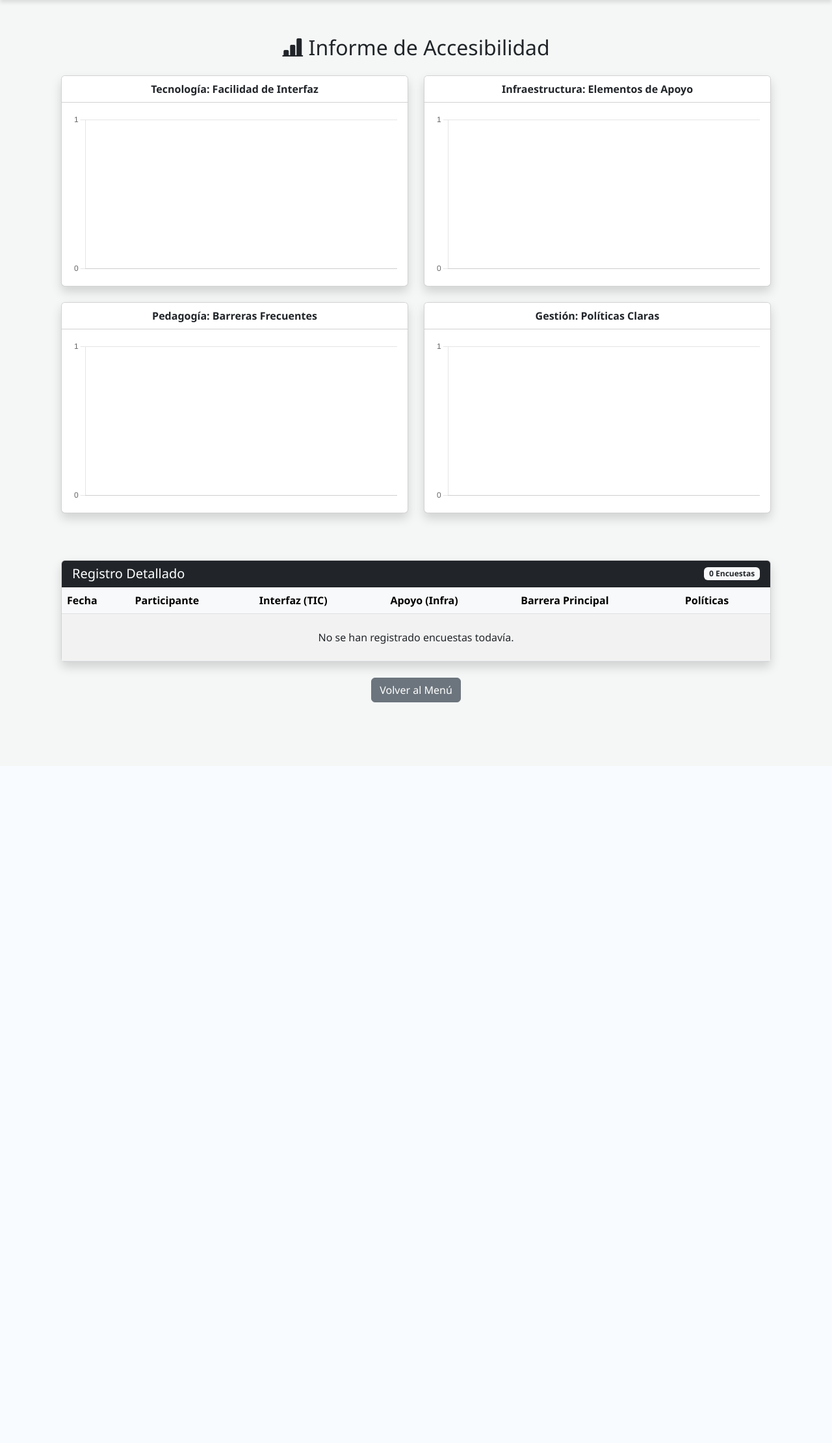
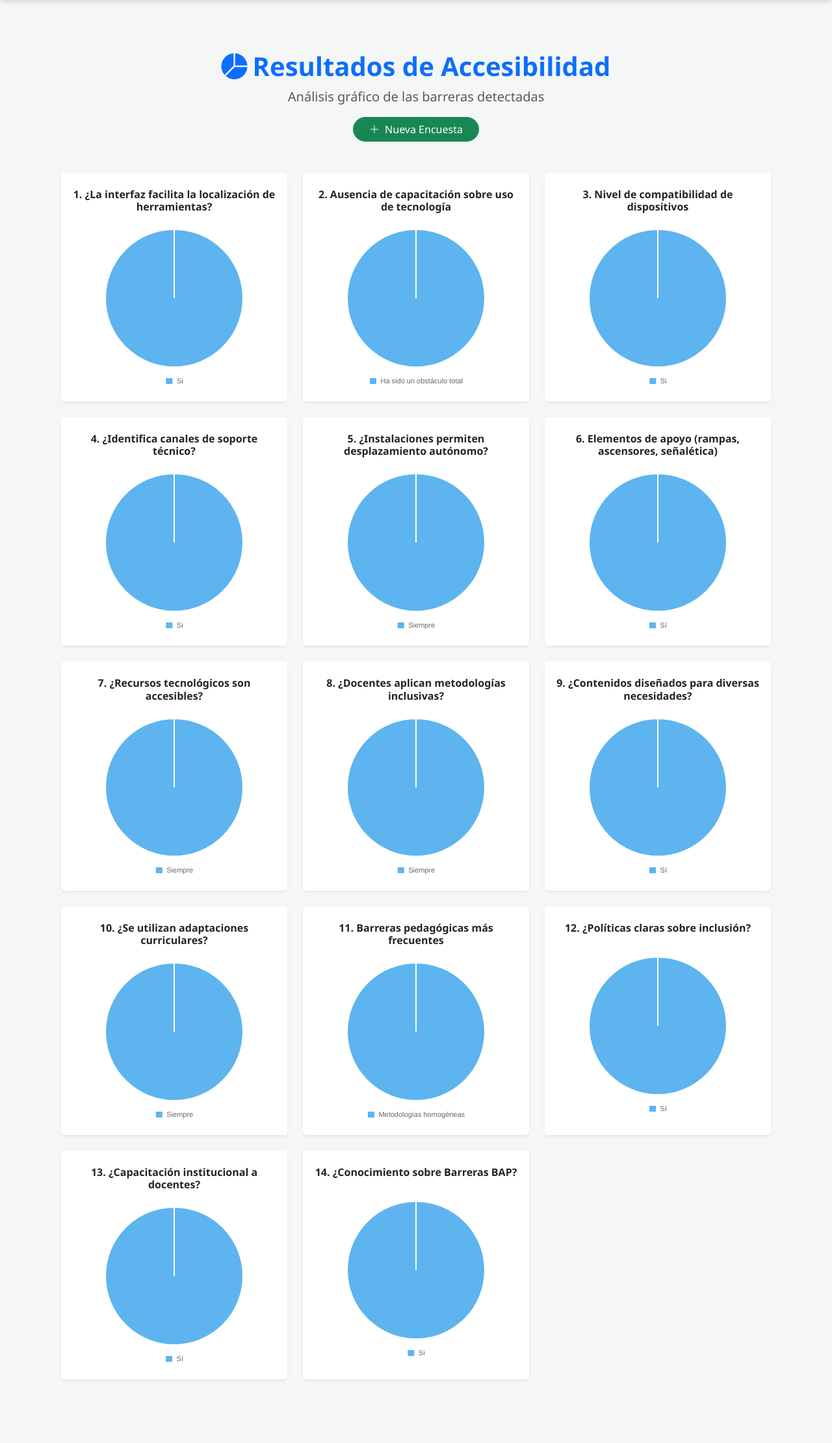
Before and after one commit to Carlos20-lab04/gesinfraweb, a Django app: page /accesibilidad/resultados/ in a window 1280 px wide. Shown: the part 64-2285 px from the top of the page at 65% size. Before the commit the page ends 1145 px from the top, so only its background shows below. Run offline with Django 5.2, Linux system fonts and the light colour scheme; a user stored in the database is signed in; tables that the repository leaves empty hold one stand-in row (values such as "Sample post").

Commit message:
Update resultados.html

```diff
--- a/templates/accesibilidad/resultados.html
+++ b/templates/accesibilidad/resultados.html
@@ -1,169 +1,124 @@
 {% extends 'base.html' %}
 
 {% block content %}
-<div class="container mt-4 mb-5">
-    <h2 class="text-center mb-4"><i class="bi bi-bar-chart-line-fill"></i> Informe de Accesibilidad</h2>
+<div class="container py-5">
+    <div class="text-center mb-5">
+        <h1 class="display-6 fw-bold text-primary">
+            <i class="bi bi-pie-chart-fill me-2"></i>Resultados de Accesibilidad
+        </h1>
+        <p class="text-muted lead">Análisis gráfico de las barreras detectadas</p>
+        <div class="mt-3">
+            <a href="{% url 'responder_encuesta' %}" class="btn btn-success rounded-pill px-4">
+                <i class="bi bi-plus-lg me-2"></i>Nueva Encuesta
+            </a>
+        </div>
+    </div>
 
-    <div class="row mb-5">
-        <div class="col-md-6 mb-4">
-            <div class="card shadow h-100">
-                <div class="card-header bg-white fw-bold text-center">Tecnología: Facilidad de Interfaz</div>
-                <div class="card-body">
-                    <canvas id="chartInterfaz"></canvas>
+    <div class="row g-4">
+        {% for grafico in datos_graficos %}
+        <div class="col-md-6 col-lg-4">
+            <div class="card h-100 border-0 shadow-sm hover-shadow transition">
+                <div class="card-header bg-white border-bottom-0 pt-4 text-center">
+                    <h6 class="fw-bold text-dark mb-0">{{ grafico.titulo }}</h6>
+                </div>
+                <div class="card-body d-flex flex-column justify-content-center align-items-center">
+
+                    {% if grafico.data %}
+                        {% with label_id="labels-"|add:grafico.id data_id="data-"|add:grafico.id %}
+
+                            <div style="width: 100%; height: 250px; position: relative;">
+                                <canvas class="grafico-accesibilidad"
+                                        data-labels-id="{{ label_id }}"
+                                        data-values-id="{{ data_id }}">
+                                </canvas>
+                            </div>
+
+                            {{ grafico.labels|json_script:label_id }}
+                            {{ grafico.data|json_script:data_id }}
+
+                        {% endwith %}
+                    {% else %}
+                        <div class="text-center py-4">
+                            <i class="bi bi-clipboard-x text-muted fs-1 opacity-25"></i>
+                            <p class="text-muted small fst-italic mt-2">Aún no hay respuestas</p>
+                        </div>
+                    {% endif %}
+
                 </div>
             </div>
         </div>
-        <div class="col-md-6 mb-4">
-            <div class="card shadow h-100">
-                <div class="card-header bg-white fw-bold text-center">Infraestructura: Elementos de Apoyo</div>
-                <div class="card-body">
-                    <canvas id="chartApoyo"></canvas>
+        {% empty %}
+        <div class="col-12 text-center py-5">
+            <div class="alert alert-warning d-inline-block px-5">
+                <i class="bi bi-exclamation-circle me-2"></i> No hay datos registrados todavía.
             </div>
         </div>
-        </div>
-        <div class="col-md-6 mb-4">
-            <div class="card shadow h-100">
-                <div class="card-header bg-white fw-bold text-center">Pedagogía: Barreras Frecuentes</div>
-                <div class="card-body">
-                    <canvas id="chartBarreras"></canvas>
+        {% endfor %}
     </div>
 </div>
-        </div>
-        <div class="col-md-6 mb-4">
-            <div class="card shadow h-100">
-                <div class="card-header bg-white fw-bold text-center">Gestión: Políticas Claras</div>
-                <div class="card-body">
-                    <canvas id="chartPoliticas"></canvas>
-                </div>
-            </div>
-        </div>
-    </div>
-
-    <div class="card shadow">
-        <div class="card-header bg-dark text-white d-flex justify-content-between align-items-center">
-            <h5 class="mb-0">Registro Detallado</h5>
-            <span class="badge bg-light text-dark">{{ encuestas|length }} Encuestas</span>
-        </div>
-        <div class="card-body p-0">
-            <div class="table-responsive">
-                <table class="table table-striped table-hover mb-0">
-                    <thead class="table-light">
-                        <tr>
-                            <th>Fecha</th>
-                            <th>Participante</th>
-                            <th>Interfaz (TIC)</th>
-                            <th>Apoyo (Infra)</th>
-                            <th>Barrera Principal</th>
-                            <th>Políticas</th>
-                        </tr>
-                    </thead>
-                    <tbody>
-                        {% for enc in encuestas %}
-                        <tr>
-                            <td>{{ enc.fecha|date:"d/m/Y" }}</td>
-                            <td class="fw-bold">{{ enc.nombre_encuestado }}</td>
-                            <td>{{ enc.get_interfaz_facilita_display }}</td>
-                            <td>{{ enc.get_elementos_apoyo_display }}</td>
-                            <td>{{ enc.get_barrera_frecuente_display }}</td>
-                            <td>{{ enc.get_politicas_claras_display }}</td>
-                        </tr>
-                        {% empty %}
-                        <tr>
-                            <td colspan="6" class="text-center py-4">No se han registrado encuestas todavía.</td>
-                        </tr>
-                        {% endfor %}
-                    </tbody>
-                </table>
-            </div>
-        </div>
-    </div>
-
-    <div class="text-center mt-4">
-        <a href="{% url 'menu_accesibilidad' %}" class="btn btn-secondary">Volver al Menú</a>
-    </div>
-</div>
-
-{{ labels_interfaz|json_script:"json-labels-interfaz" }}
-{{ data_interfaz|json_script:"json-data-interfaz" }}
-
-{{ labels_apoyo|json_script:"json-labels-apoyo" }}
-{{ data_apoyo|json_script:"json-data-apoyo" }}
-
-{{ labels_barreras|json_script:"json-labels-barreras" }}
-{{ data_barreras|json_script:"json-data-barreras" }}
-
-{{ labels_politicas|json_script:"json-labels-politicas" }}
-{{ data_politicas|json_script:"json-data-politicas" }}
-
 
 <script src="https://cdn.jsdelivr.net/npm/chart.js"></script>
 
 <script>
-    // 1. Función auxiliar para leer los datos ocultos del HTML
-    function leerDatos(id) {
-        return JSON.parse(document.getElementById(id).textContent);
-    }
+    document.addEventListener("DOMContentLoaded", function() {
+        const paletaColores = [
+            'rgba(54, 162, 235, 0.8)', 'rgba(255, 99, 132, 0.8)',
+            'rgba(255, 206, 86, 0.8)', 'rgba(75, 192, 192, 0.8)',
+            'rgba(153, 102, 255, 0.8)', 'rgba(255, 159, 64, 0.8)'
+        ];
 
-    // 2. Configuración común para dibujar gráficos
-    function crearGrafico(idCanvas, labels, data, colorBase) {
-        const ctx = document.getElementById(idCanvas).getContext('2d');
-        new Chart(ctx, {
-            type: 'bar',
+        // 1. Buscamos todos los gráficos en la página
+        const charts = document.querySelectorAll('.grafico-accesibilidad');
+
+        charts.forEach(function(canvas) {
+            // 2. Leemos los IDs que guardamos en el HTML
+            const idLabels = canvas.getAttribute('data-labels-id');
+            const idValues = canvas.getAttribute('data-values-id');
+
+            // 3. Buscamos los datos ocultos
+            const scriptLabels = document.getElementById(idLabels);
+            const scriptValues = document.getElementById(idValues);
+
+            if (scriptLabels && scriptValues) {
+                // 4. Convertimos JSON a datos reales
+                const labels = JSON.parse(scriptLabels.textContent);
+                const data = JSON.parse(scriptValues.textContent);
+
+                // 5. Dibujamos
+                new Chart(canvas.getContext('2d'), {
+                    type: 'pie',
                     data: {
                         labels: labels,
                         datasets: [{
-                    label: 'Votos',
                             data: data,
-                    backgroundColor: colorBase,
-                    borderColor: colorBase.replace('0.6', '1'),
-                    borderWidth: 1
+                            backgroundColor: paletaColores,
+                            borderWidth: 2,
+                            borderColor: '#ffffff'
                         }]
                     },
                     options: {
                         responsive: true,
-                scales: {
-                    y: {
-                        beginAtZero: true,
-                        ticks: { stepSize: 1 }
+                        maintainAspectRatio: false,
+                        plugins: {
+                            legend: {
+                                position: 'bottom',
+                                labels: { boxWidth: 12, padding: 15, font: { size: 11 } }
                             }
-                },
-                plugins: {
-                    legend: { display: false }
                         }
                     }
                 });
             }
+        });
+    });
+</script>
 
-    // 3. Ejecución: Leemos los datos limpios y dibujamos
-
-
-    // Gráfico 1: Interfaz (Azul)
-    crearGrafico('chartInterfaz',
-        leerDatos('json-labels-interfaz'),
-        leerDatos('json-data-interfaz'),
-        'rgba(54, 162, 235, 0.6)'
-    );
-
-    // Gráfico 2: Apoyo (Verde)
-    crearGrafico('chartApoyo',
-        leerDatos('json-labels-apoyo'),
-        leerDatos('json-data-apoyo'),
-        'rgba(75, 192, 192, 0.6)'
-    );
-
-    // Gráfico 3: Barreras (Naranja)
-    crearGrafico('chartBarreras',
-        leerDatos('json-labels-barreras'),
-        leerDatos('json-data-barreras'),
-        'rgba(255, 159, 64, 0.6)'
-    );
-
-    // Gráfico 4: Políticas (Rojo)
-    crearGrafico('chartPoliticas',
-        leerDatos('json-labels-politicas'),
-        leerDatos('json-data-politicas'),
-        'rgba(255, 99, 132, 0.6)'
-    );
-
-</script>
+<style>
+    .hover-shadow:hover {
+        transform: translateY(-5px);
+        box-shadow: 0 .5rem 1rem rgba(0,0,0,.15)!important;
+    }
+    .transition {
+        transition: all 0.3s ease;
+    }
+</style>
 {% endblock %}
```
Lines whose indentation alone changed are shown as unchanged.
